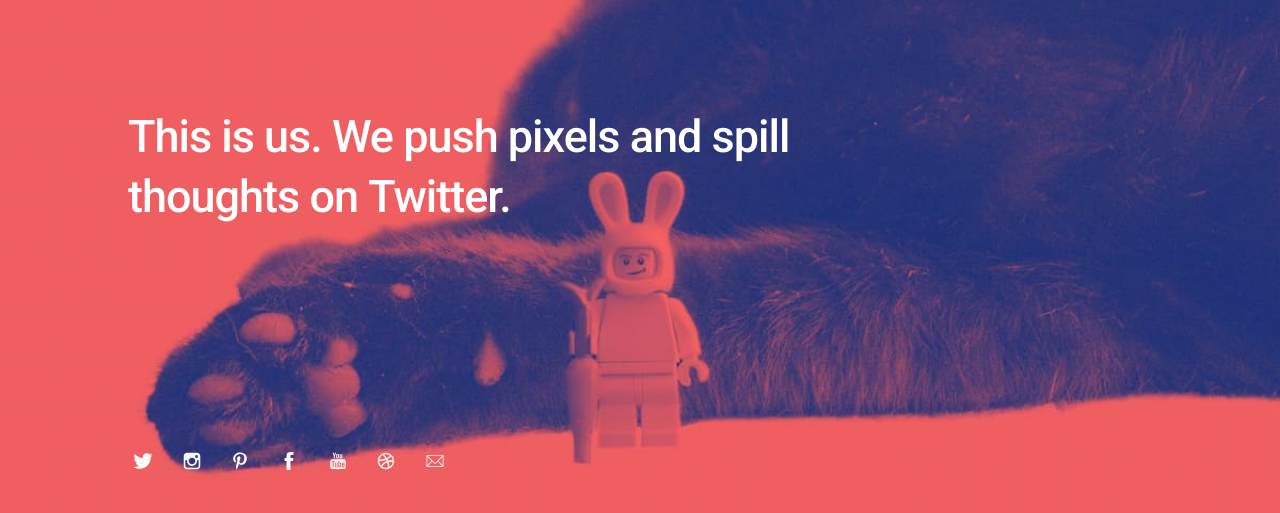
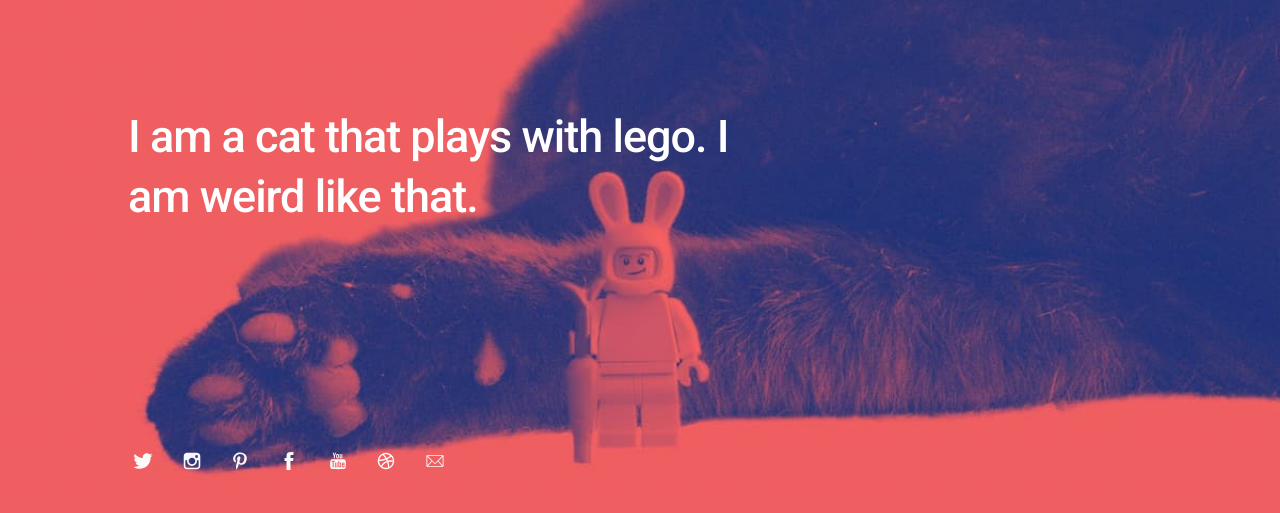
Before and after one commit to mammatua/mammatua.github.io, a plain HTML site: page index.html in a window 1280 px wide. Shown: the part 229-742 px from the top of the page. Drawn offline with Linux system fonts and the light colour scheme.

Commit message:
p is changed

```diff
--- a/index.html
+++ b/index.html
@@ -47,7 +47,7 @@
 
 		<div class="bio">
 
-			<p>This is us. We push pixels and spill thoughts on Twitter.</p>
+			<p>I am a cat that plays with lego. I am weird like that.</p>
 
 		</div>
 
```
